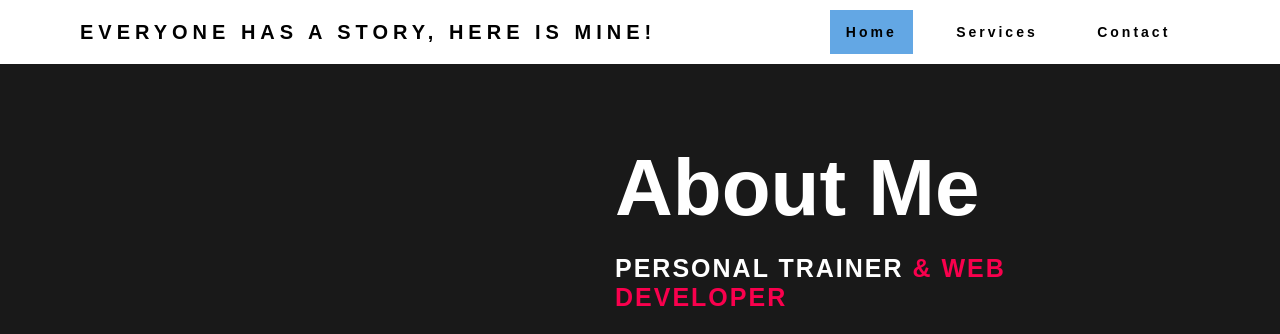
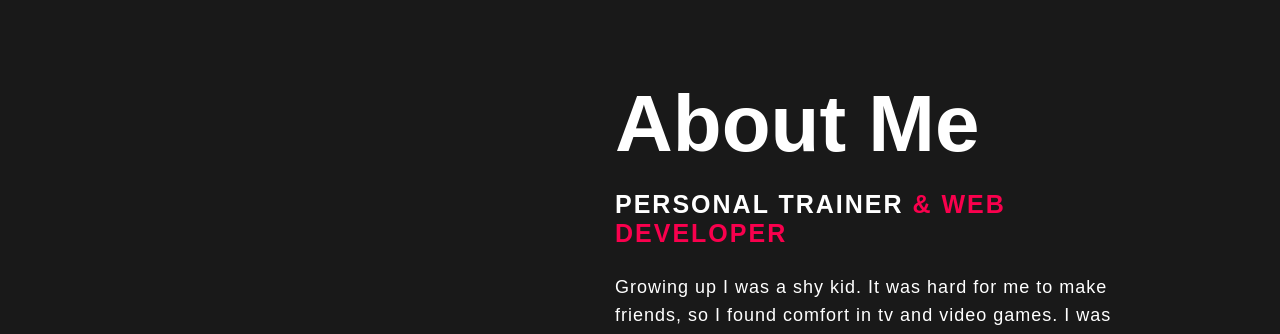
Before and after one commit to Goldnboy26/EMFITNESS, a PHP site: page /bio.html in a window 1280 px wide. Shown: the top 334 px of the page. Run offline with PHP 8.4, Linux system fonts and the light colour scheme.

Commit message:
update bio location

```diff
--- a/assets/css/bio.css
+++ b/assets/css/bio.css
@@ -73,101 +73,6 @@ button:hover{
     cursor: pointer;
 }
 
-* {
-
-    margin: 0px;
-
-    padding: 0px;
-
-    box-sizing: border-box;
-
-  }
-
-  .body-text {
-
-    display: flex;
-
-    font-family: "Montserrat", sans-serif;
-
-    align-items: center;
-
-    justify-content: center;
-
-    margin-top: 250px;
-
-  }
-
-  nav {
-
-    display: flex;
-
-    justify-content: space-around;
-
-    align-items: center;
-
-    min-height: 8vh;
-
-    background-color: white;
-
-    font-family: "Montserrat", sans-serif;
-
-  }
-
-  .heading {
-
-    color: black;
-
-    text-transform: uppercase;
-
-    letter-spacing: 5px;
-
-    font-size: 20px;
-
-  }
-
-  .nav-links {
-
-    display: flex;
-
-    justify-content: space-around;
-
-    width: 30%;
-
-  }
-
-  .nav-links li {
-
-    list-style: none;
-
-  }
-
-  .nav-links a {
-
-    color: black;
-
-    text-decoration: none;
-
-    letter-spacing: 3px;
-
-    font-weight: bold;
-
-    font-size: 14px;
-
-    padding: 14px 16px;
-
-  }
-
-  .nav-links a:hover:not(.active) {
-
-    background-color: #63a7e4;
-
-  }
-
-  .nav-links li a.active {
-
-    background-color: #63a7e4;
-
-  }
 
 @media screen and (max-width: 640px) {
     .features{
@@ -215,7 +120,7 @@ button:hover{
     }
 
     .about-text{
-        width: 450px;
+        width: 400px;
     }
 
     }
--- a/bio.html
+++ b/bio.html
@@ -10,25 +10,6 @@
 
     <link href="assets/css/bio.css" rel="stylesheet">
 </head>
-
-<nav>
-
-    <div class="heading">
-
-      <h4>EVERYONE HAS A STORY, HERE IS MINE!</h4>
-
-    </div>
-
-    <ul class="nav-links">
-
-      <li><a class="active" href="index.html">Home</a></li>
-
-      <li><a href="gallery.html">Services</a></li>
-
-      <li><a href="contact.html">Contact</a></li>
-
-    </ul>
-  </nav>
 
 <body>
     <section class="about">
--- a/index.html
+++ b/index.html
@@ -82,7 +82,7 @@
 
       </nav>
 
-      <a href="./assets/login.html" class="btn btn-secondary">login Now</a>
+      <a href="login.html" class="btn btn-secondary">login Now</a>
 
       <button class="nav-open-btn" aria-label="open menu" data-nav-toggler>
         <span class="line"></span>
```
Also changed, not shown: assets/css/main.css (+33 -0 lines), assets/js/video.js (+8 -11 lines), gallery.html (+8 -0 lines).
